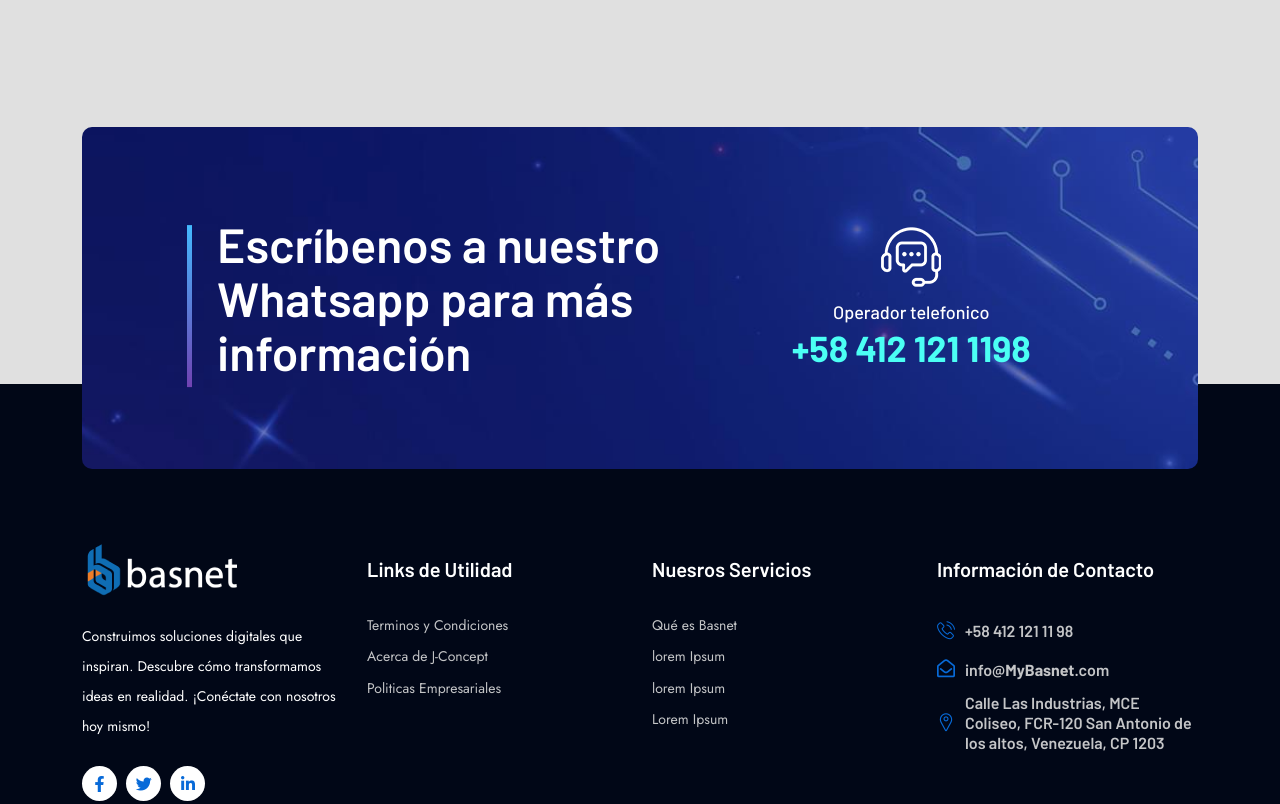
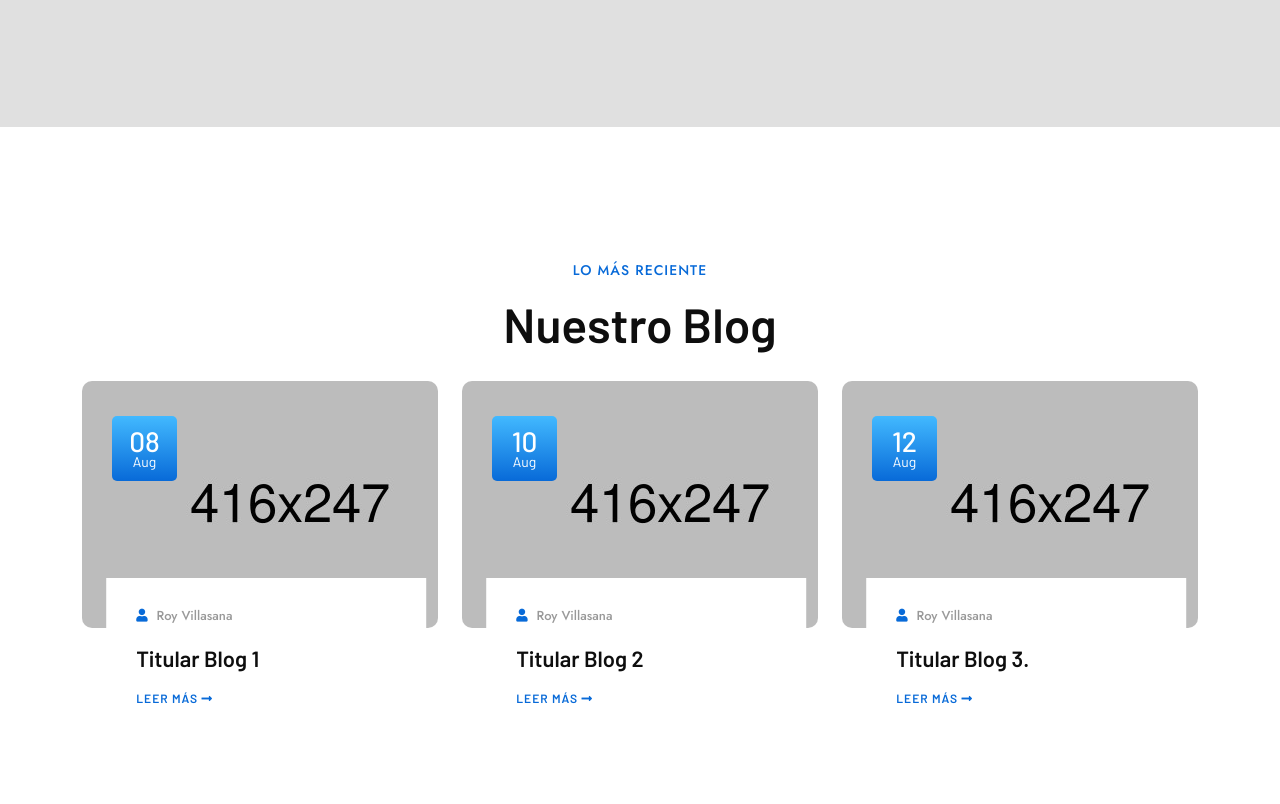
Before and after one commit to royvillasana/myBasnetdev, a plain HTML site: page index.html in a window 1280 px wide. Shown: the part 5771-6575 px from the top of the page. Drawn offline with Linux system fonts and the light colour scheme; files whose address does not match are found by name.

Commit message:
"Blog widget on homePage"

```diff
--- a/assets/scss/pages/_about.scss
+++ b/assets/scss/pages/_about.scss
@@ -899,8 +899,6 @@
             max-width: 320px;
         }
     }
-}
-
     & .about-content-wrap {
         padding-left: 90px;
         & .text {
@@ -924,6 +922,7 @@
                 & p {
                     font-size: 16px;
                     line-height: 30px;
+                }
             }
         }
     }
--- a/assets/scss/pages/_blog.scss
+++ b/assets/scss/pages/_blog.scss
@@ -5,6 +5,7 @@
 .basnet-blog-section {
     padding-bottom: 70px;
 }
+
 .basnet-blog-wrap {
     padding-top: 20px;
 }
@@ -12,7 +13,6 @@
 // Single Blog
 .single-blog {
     margin-top: 30px;
-
     & .blog-image {
         position: relative;
         overflow: hidden;
@@ -32,7 +32,7 @@
                 height: 65px;
                 line-height: 65px;
                 text-align: center;
-                background: linear-gradient( -180deg, rgb(67,186,255) 0%, rgb(113,65,177) 100%);
+                background: linear-gradient(-180deg, rgb(66, 185, 255) 0%, rgb(8, 106, 216) 100%);
                 color: #fff;
                 font-size: 14px;
                 line-height: 18px;
@@ -65,26 +65,22 @@
             padding: 25px 20px 40px;
             width: 95%;
         }
-
-        &  .blog-meta {
-
+        & .blog-meta {
             & span {
                 font-size: 13px;
                 line-height: 24px;
                 font-weight: 500;
                 color: #999999;
                 margin-right: 15px;
-                @media #{$small-mobile}{
+                @media #{$small-mobile} {
                     margin-right: 12px;
                 }
-
-                &  i {
+                & i {
                     color: $primary;
                     margin-right: 5px;
                 }
             }
         }
-
         & .title {
             font-size: 22px;
             line-height: 30px;
@@ -97,9 +93,7 @@
             }
         }
     }
-
     & .blog-btn {
-
         & .blog-btn-link {
             font-size: 12px;
             font-family: $heading-font;
@@ -109,11 +103,9 @@
             text-transform: uppercase;
             margin-top: 15px;
             transition: $transition-default;
-
             & i {
                 transition: $transition-default;
             }
-
             &:hover {
                 & i {
                     margin-left: 5px;
@@ -121,9 +113,8 @@
             }
         }
     }
-
     &:hover {
-       & .blog-image {
+        & .blog-image {
             & a {
                 & img {
                     transform: scale(1.1);
@@ -134,7 +125,6 @@
 }
 
 // Blog Page Style
-
 .basnet-blog-grid-wrap {
     margin-top: -30px;
 }
--- a/index.html
+++ b/index.html
@@ -642,8 +642,87 @@
     </div>
     <!-- Pricing End -->
 
+    <!-- Blog Start -->
+    <div class="bg-white section techwix-blog-section section-padding-02">
+        <div class="container">
+            <!-- Section Title Start -->
+            <div class="section-title text-center">
+                <h4 class="sub-title">Lo más reciente</h4>
+                <h2 class="title">Nuestro Blog</h2>
+            </div>
+            <!-- Section Title End -->
+            <div class="techwix-blog-wrap">
+                <div class="row">
+                    <div class="col-lg-4 col-md-6">
+                        <!-- Single Blog Start -->
+                        <div class="single-blog">
+                            <div class="blog-image">
+                                <a href="blog-details.html"><img src="assets/images/blog/blog-1.jpg" alt=""></a>
+                                <div class="top-meta active">
+                                    <span class="date"><span>08</span>Aug</span>
+                                </div>
+                            </div>
+                            <div class="blog-content">
+                                <div class="blog-meta">
+                                    <span><i class="fas fa-user"></i> <a href="#">Roy Villasana</a></span>
+                                </div>
+                                <h3 class="title"><a href="blog-details.html">Titular Blog 1 </a></h3>
+                                <div class="blog-btn">
+                                    <a class="blog-btn-link" href="blog-details.html">Leer más <i class="fas fa-long-arrow-alt-right"></i></a>
+                                </div>
+                            </div>
+                        </div>
+                        <!-- Single Blog End -->
+                    </div>
+                    <div class="col-lg-4 col-md-6">
+                        <!-- Single Blog Start -->
+                        <div class="single-blog">
+                            <div class="blog-image">
+                                <a href="blog-details.html"><img src="assets/images/blog/blog-2.jpg" alt=""></a>
+                                <div class="top-meta">
+                                    <span class="date"><span>10</span>Aug</span>
+                                </div>
+                            </div>
+                            <div class="blog-content">
+                                <div class="blog-meta">
+                                    <span><i class="fas fa-user"></i> <a href="#">Roy Villasana</a></span>
+                                </div>
+                                <h3 class="title"><a href="blog-details.html">Titular Blog 2 </a></h3>
+                                <div class="blog-btn">
+                                    <a class="blog-btn-link" href="blog-details.html">Leer más <i class="fas fa-long-arrow-alt-right"></i></a>
+                                </div>
+                            </div>
+                        </div>
+                        <!-- Single Blog End -->
+                    </div>
+                    <div class="col-lg-4 col-md-6">
+                        <!-- Single Blog Start -->
+                        <div class="single-blog">
+                            <div class="blog-image">
+                                <a href="blog-details.html"><img src="assets/images/blog/blog-3.jpg" alt=""></a>
+                                <div class="top-meta">
+                                    <span class="date"><span>12</span>Aug</span>
+                                </div>
+                            </div>
+                            <div class="blog-content">
+                                <div class="blog-meta">
+                                    <span><i class="fas fa-user"></i> <a href="#">Roy Villasana</a></span>
+                                </div>
+                                <h3 class="title"><a href="blog-details.html">Titular Blog 3.</a></h3>
+                                <div class="blog-btn">
+                                    <a class="blog-btn-link" href="blog-details.html">Leer más <i class="fas fa-long-arrow-alt-right"></i></a>
+                                </div>
+                            </div>
+                        </div>
+                        <!-- Single Blog End -->
+                    </div>
+                </div>
+            </div>
+        </div>
+    </div>
+    <!-- Blog End -->
     <!-- Cta Start -->
-    <div class="gray-bk section basnet-cta-section-03" data-bs-toggle="tooltip" data-bs-placement="top" title="Haz click para comunicarons vía Whatsapp">
+    <div class="section basnet-cta-section-03" data-bs-toggle="tooltip" data-bs-placement="top" title="Haz click para comunicarons vía Whatsapp">
         <div class="container">
             <!-- Cta Wrap Start -->
             <a href="https://wa.me/+584121211198?text=Hola!%20quisiera%20tener%20información %20acerca%20de%20Banset" target="_blank">
@@ -676,7 +755,6 @@
         </div>
     </div>
     <!-- Cta End -->
-
 
 
     <!-- Footer Section Start -->
```
Also changed, not shown: assets/scss/style.css, 2 other files. Lines whose indentation alone changed are shown as unchanged.
